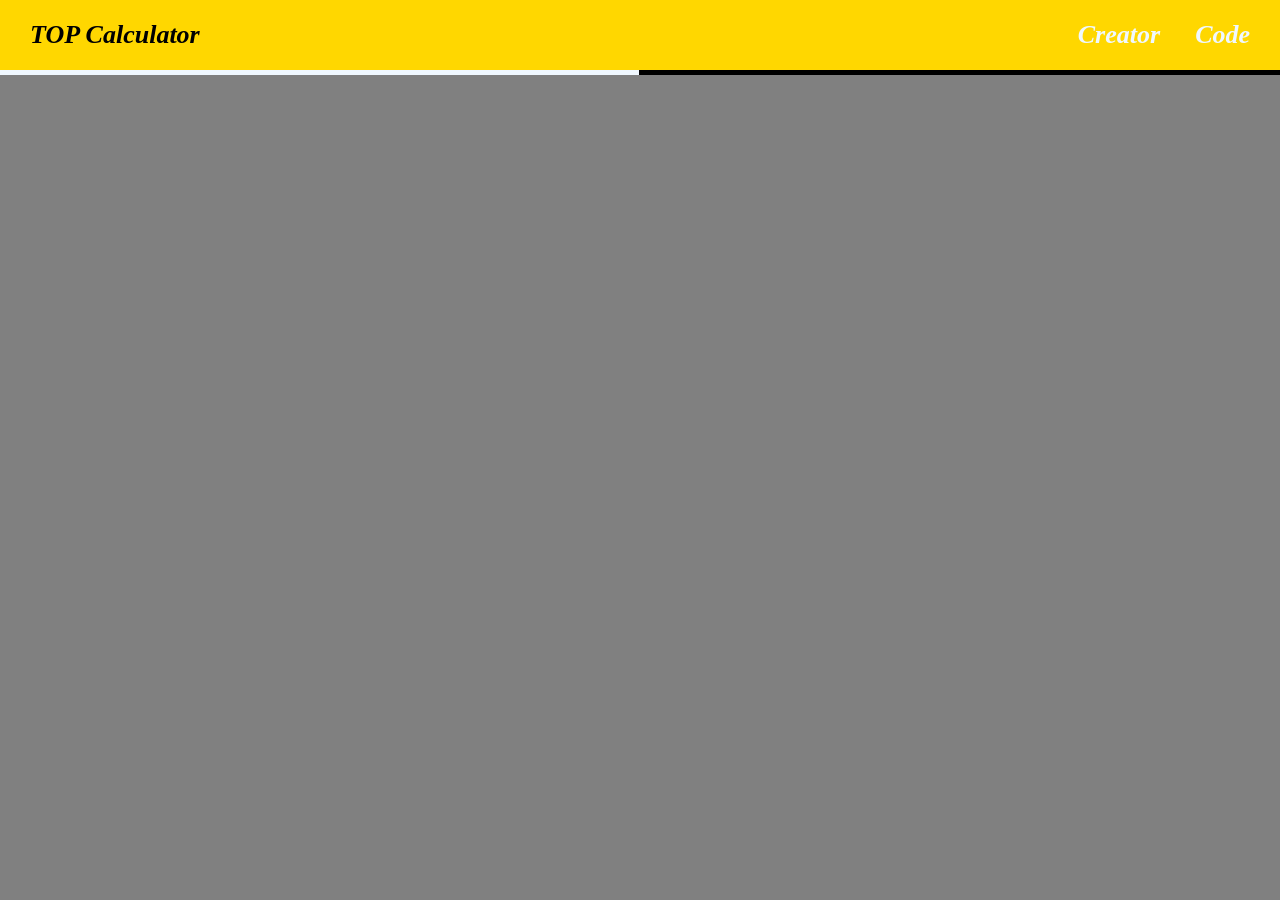
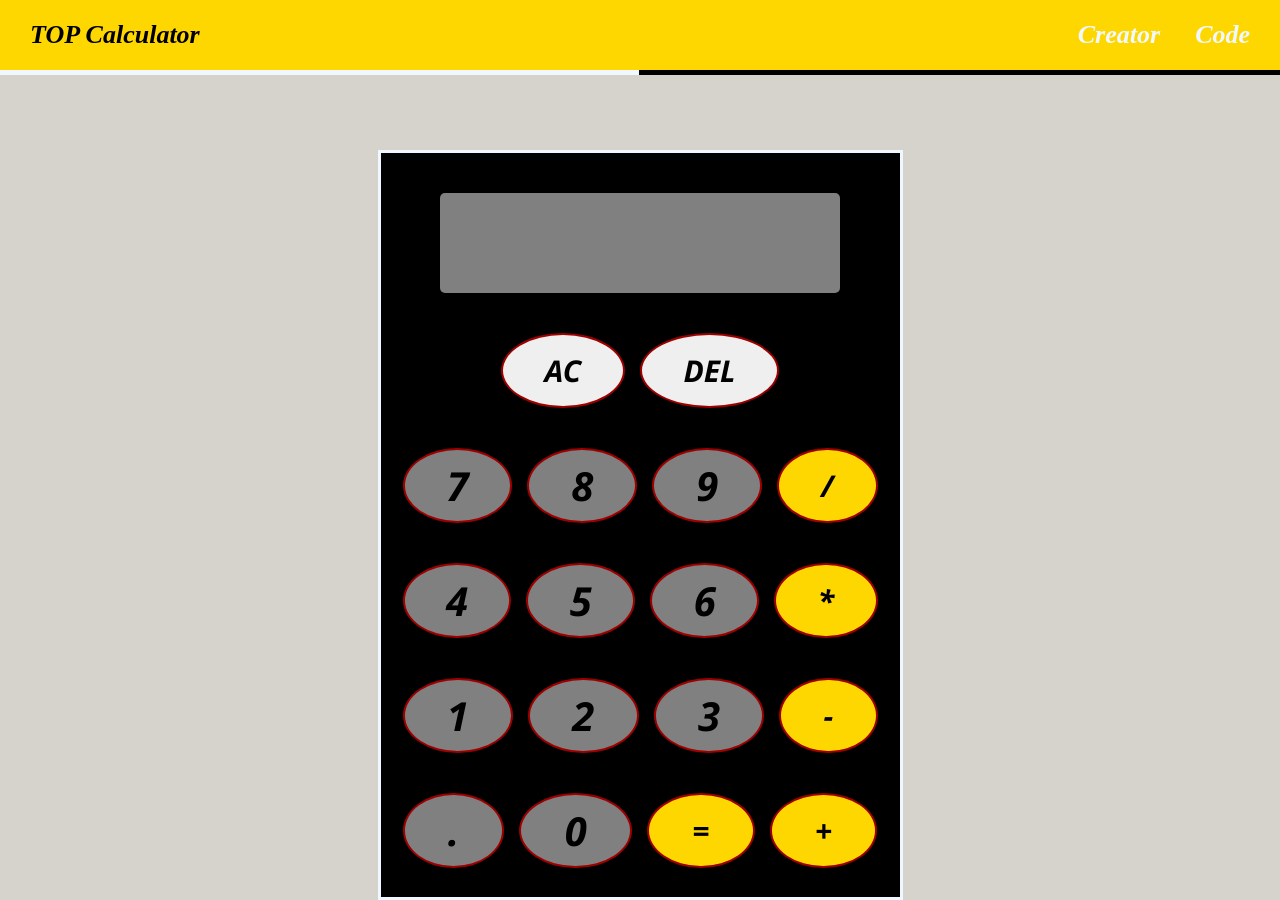
Before and after one commit to Seif-Sedky/calculator, a plain HTML site: page index.html in a window 1280 px wide. Before the commit the page ends 800 px from the top, so only its background shows below. Drawn offline with Linux system fonts and the light colour scheme.

Commit message:
Design calculator

```diff
--- a/index.html
+++ b/index.html
@@ -23,9 +23,61 @@
 
 
 
-    <div id="calculator">
+    <div class="calculator">
+
+        <div id="output-area">
+            <p id="output"></p>
+        </div>
+
+        <div id="buttons">
+
+            <div id="first-row" class="row">
+                <button class="filler"></button>
+                <button id="ac">AC</button>
+                <button id="del">DEL</button>
+                <button class="filler"></button>
+            </div>
+
+            <div id="second-row" class="row">
+                <button class="number" id="7">7</button>
+                <button class="number" id="8">8</button>
+                <button class="number" id="9">9</button>
+                <button class="operator" id="/">/</button>
+
+            </div>
 
 
+            <div id="third-row" class="row">
+                <button class="number" id="4">4</button>
+                <button class="number" id="5">5</button>
+                <button class="number" id="6">6</button>
+                <button class="operator" id="*">*</button>
+            </div>
+
+            <div id="fourth-row" class="row">
+
+
+                <button class="number" id="1">1</button>
+                <button class="number" id="2">2</button>
+                <button class="number" id="3">3</button>
+                <button class="operator" id="-">-</button>
+
+            </div>
+            <div id="fifth-row" class="row">
+
+                <button class="number" id=".">.</button>
+                <button class="number" id="0">0</button>
+                <button class="operator" id="=">=</button>
+                <button class="operator" id="+">+</button>
+
+            </div>
+
+        </div>
+
+
+    </div>
+
+    <div class="footer">
 
     </div>
 
--- a/style.css
+++ b/style.css
@@ -5,8 +5,11 @@
 }
 
 body {
-    background-color: grey;
+    background-color: rgb(214, 211, 205);
 }
+
+
+/* header style */
 
 .header {
     height: 100%;
@@ -51,3 +54,69 @@ a {
     color: aliceblue;
     text-decoration: none;
 }
+
+
+/* Calculator style */
+
+.calculator {
+    margin: auto;
+    margin-top: 75px;
+    background-color: black;
+    width: 525px;
+    height: 750px;
+    border: 3px solid aliceblue;
+
+    display: flex;
+    flex-direction: column;
+    align-items: center;
+
+}
+
+#output-area {
+    background-color: grey;
+    width: 400px;
+    height: 100px;
+    margin-top: 40px;
+    border-radius: 5px;
+}
+
+#buttons {
+    margin-top: 40px;
+    margin-bottom: 10px;
+
+    display: flex;
+    flex-direction: column;
+    gap: 40px;
+    width: 475px;
+}
+
+.row {
+    display: flex;
+    gap: 15px;
+}
+
+button {
+    flex-grow: 1;
+    border-radius: 50%;
+    border: 2px solid rgb(158, 0, 0);
+    height: 75px;
+    font-family: 'Segoe UI', Tahoma, Geneva, Verdana, sans-serif;
+    font-size: 30px;
+    font-weight: 900;
+    font-style: italic;
+}
+
+.filler {
+    background-color: black;
+    border: 0px;
+}
+
+.operator {
+    background-color: gold;
+}
+
+.number {
+    background-color: grey;
+    font-size: 40px;
+
+}
```
